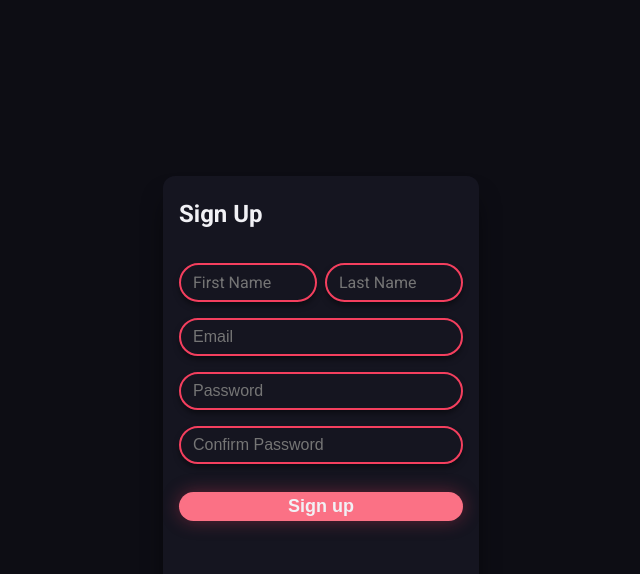
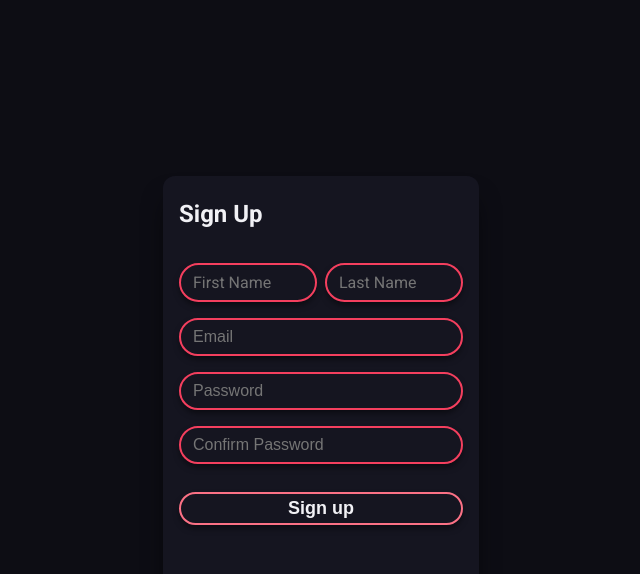
Before and after one commit to swapnasahoo/expense-tracker, a plain HTML site: page auth/signup.html in a window 1280 px wide. In both pictures the pointer is over the button "Sign up". Shown: the whole page, without its empty margins (319-959 px from the left). Drawn offline with Linux system fonts and the light colour scheme.

Commit message:
Improved .signup-btn

```diff
--- a/auth/signup.css
+++ b/auth/signup.css
@@ -132,13 +132,14 @@ body {
   border: none;
   border-radius: 40px;
   cursor: pointer;
+  border: 2px solid transparent;
   box-shadow: var(--shadow-md);
   transition: 300ms all ease;
 }
 
 .signup-btn:hover {
-  background-color: var(--accent-hover);
-  box-shadow: var(--glow-primary);
+  background-color: transparent;
+  border: 2px solid var(--accent-hover);
 }
 
 @media (max-width: 320px) {
```
